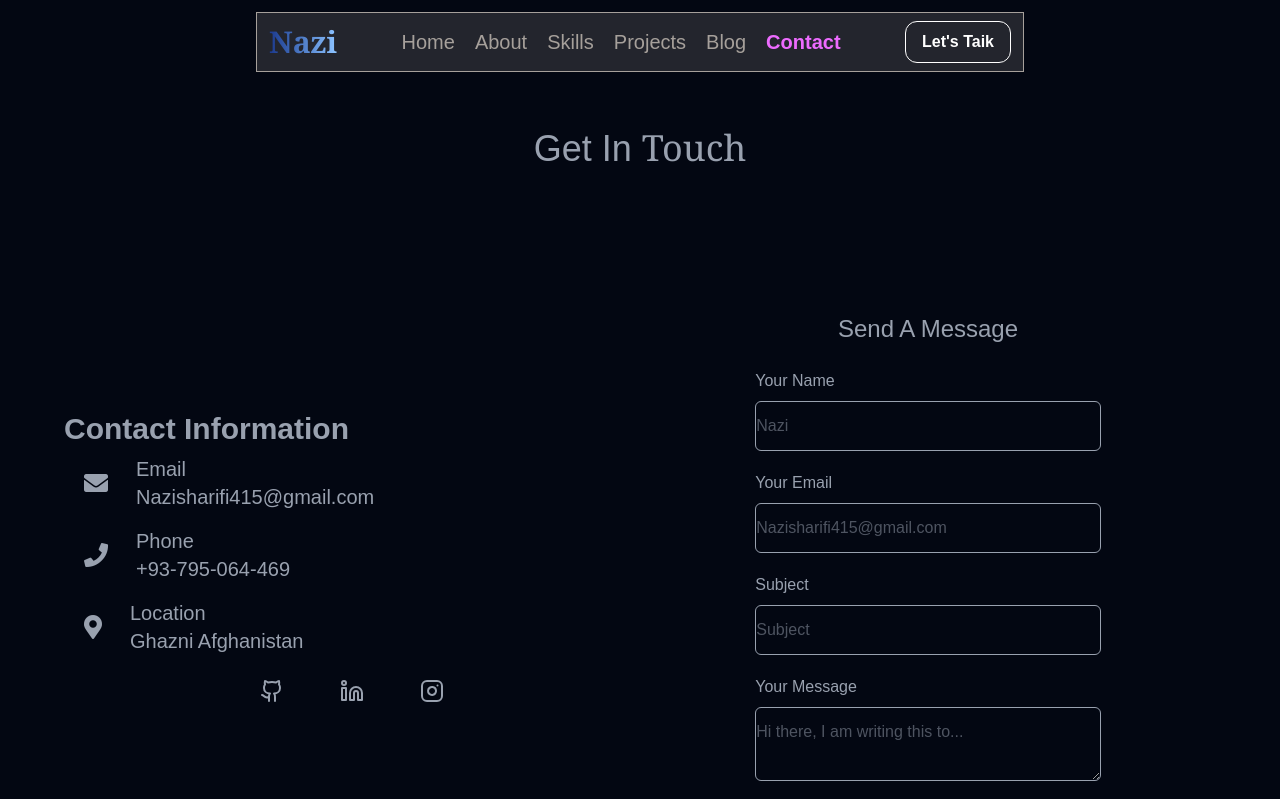
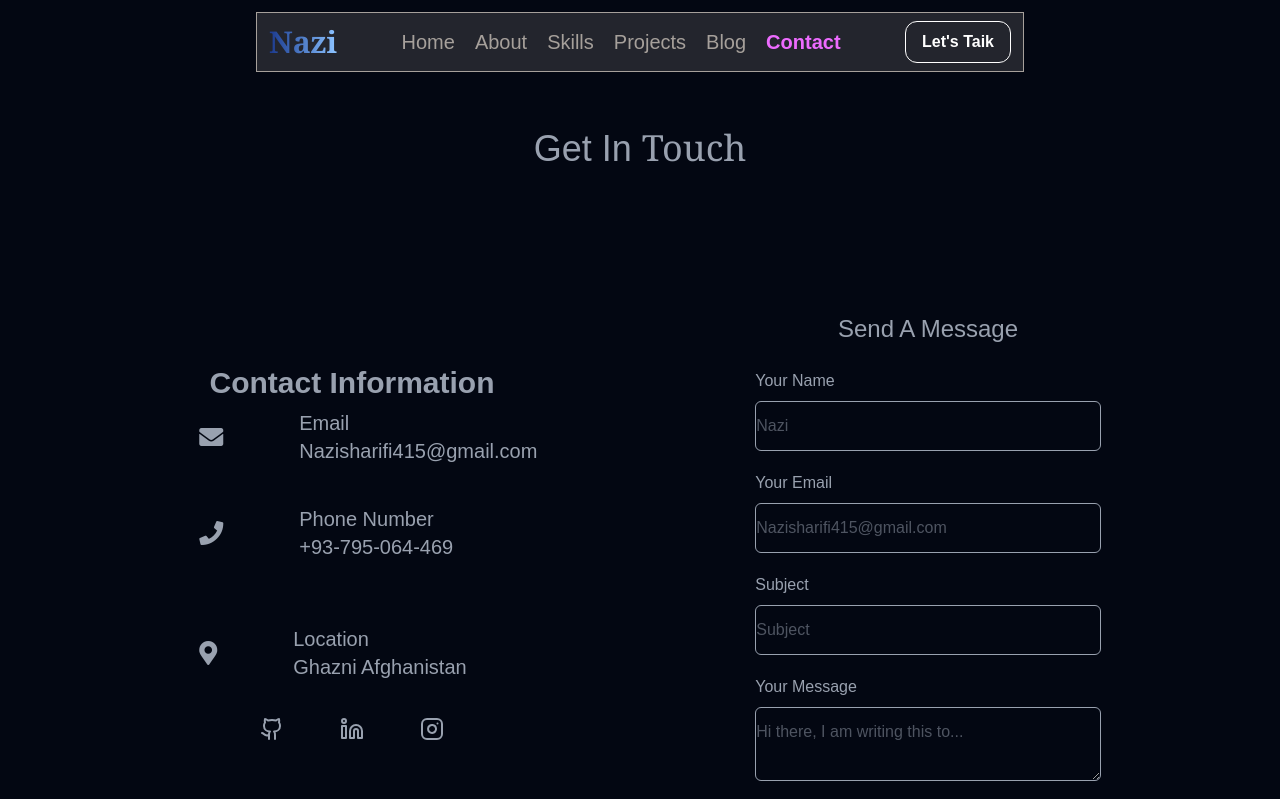
Before and after one commit to nazisharifi2025/NaziSharifi, a Next.js app: page /contactme in a window 1280 px wide. Shown: the top 799 px of the page. Built offline with nearby package versions, Linux system fonts and the light colour scheme.

Commit message:
added new style

```diff
--- a/src/app/Componnint/AboutUs.tsx
+++ b/src/app/Componnint/AboutUs.tsx
@@ -3,7 +3,7 @@ import { Codesandbox, Database } from "lucide-react"
 function AboutUs() {
   return (
     <section id="aboutme" className="h-fit   w-full flex-col justify-center items-center p-5">
-        <h1 className='text-5xl font-bold font-web bg-linear-to-r from-white/30 via-blue-400 to-fuchsia-400/40 text-transparent bg-clip-text mx-auto text-center'>About Me</h1>
+        <h1 className='text-5xl font-bold font-web bg-linear-to-l from-blue-300  to-blue-900 text-transparent bg-clip-text mx-auto text-center'>About Me</h1>
         <div className="w-full grid grid-cols-2 mt-12 gap-3">
             <div className=" flex flex-col gap-8 justify-center  mx-auto p-8 rounded-xl  ">
           <h1 className="text-4xl font-bold  text-stone-300">Step into the World of Code</h1>
--- a/src/app/Componnint/Git.tsx
+++ b/src/app/Componnint/Git.tsx
@@ -47,28 +47,30 @@ function Git() {
       <div className='h-[90%] w-[90%] flex lg:flex-row flex-col my-12 items-center justify-between'>
 
         {/* Left - Info */}
-        <div className='lg:w-1/2 w-full'>
+         <div className='lg:w-1/2 w-full h-full flex flex-col justify-center items-center'>
         <h1 className='font-bold text-3xl'>Contact Information</h1>
-
-          <div className='flex items-center gap-4 p-2'>
+        <div className='h-fit w-full flex flex-col lg:gap-7 md:gap-7 gap-0 '>
+            <div className='flex lg:gap-16 md:gap-16 gap-4 items-center lg:w-[60%] md:w-[60%] w-[95%] mx-auto h-fit p-2'>
                <i className="fas fa-envelope text-2xl p-3 bg-nav rounded-full"></i>
                <h2 className='text-xl'>Email <br /> Nazisharifi415@gmail.com</h2>
             </div>
-
-          <div className='flex items-center gap-4 p-2'>
+            </div>
+        <div className='h-fit w-full flex flex-col lg:gap-7 md:gap-7 gap-0 py-6'>
+            <div className='flex lg:gap-16 md:gap-16 gap-4 items-center lg:w-[60%] md:w-[60%] w-[95%] mx-auto h-fit p-2'>
                <i className="fas fa-phone text-2xl p-3 bg-nav rounded-full"></i>
-            <h2 className='text-xl'>Phone <br /> +93-795-064-469</h2>
+               <h2 className='text-xl'>Phone Number <br /> +93-795-064-469</h2>
             </div>
-
-          <div className='flex items-center gap-4 p-2'>
+            </div>
+        <div className='h-fit w-full flex flex-col lg:gap-7 md:gap-7 gap-0 py-6'>
+            <div className='flex lg:gap-16 md:gap-16  items-center lg:w-[60%] md:w-[60%] w-[95%] mx-auto h-fit p-2'>
                <i className="fas fa-map-marker-alt text-2xl p-3 bg-nav rounded-full"></i>
                <h2 className='text-xl'>Location <br /> Ghazni Afghanistan</h2>
             </div>
-
-          <div className='flex space-x-14 text-nav justify-center items-center py-4'>
-            <a href="https://github.com/nazisharifi2025"><Github /></a>
-            <a href="https://www.linkedin.com/in/nazi-sharifi-102735368/"><Linkedin /></a>
-            <a href="https://www.instagram.com/nazisharifi14/"><Instagram /></a>
+            <div className='flex space-x-14 text-nav justify-center items-center'>
+               <a href="https://github.com/nazisharifi2025"><Github/></a>
+               <a href="https://www.linkedin.com/in/nazi-sharifi-102735368/"><Linkedin/></a>
+                <a href="https://www.instagram.com/nazisharifi14/"><Instagram/></a>
+            </div>
         </div>
         </div>
 
--- a/src/app/Componnint/Mysceel.tsx
+++ b/src/app/Componnint/Mysceel.tsx
@@ -4,7 +4,7 @@ function Mysceel() {
   return (
     <section id='scill' className='w-full h-fit bg-no-repeat bg-cover bg-center  '>
         <div className='h-full w-full flex justify-center items-center lg:py-20 py-28 px-12 flex-col gap-16'>
-            <h1 className='text-5xl font-bold font-web bg-linear-to-r from-white/30 via-blue-400 to-fuchsia-400/40 text-transparent bg-clip-text'>My Skills</h1>
+            <h1 className='text-5xl font-bold font-web bg-linear-to-l from-blue-300  to-blue-900 text-transparent bg-clip-text'>My Skills</h1>
             <div className='flex gap-12 w-full justify-center flex-wrap'>
               <div className='h-[150px] w-[300px] rounded-2xl  bg-gray-800/50 border border-fuchsia-400/20  hover:shadow-[0_0_15px_0_rgba(0,0,0,0.3)] transition-all duration-500 shadow-inner shadow-fuchsia-300/20 text-stone-200 px-12 py-6 relative '>
                 <i className="text-4xl hover:rotate-180 transform-fill transition-all absolute top-12 -left-6 duration-700 bg-nav p-4 rounded-xl animate-bounce text-red-500 fab fa-html5"></i>
--- a/src/app/Componnint/Project.tsx
+++ b/src/app/Componnint/Project.tsx
@@ -56,7 +56,7 @@ function Project() {
     ]
   return (
     <section id='project' className='flex flex-col justify-center items-center gap-12'>
-        <h1 className='text-5xl font-bold font-web bg-linear-to-r  from-white/30 via-blue-400 to-fuchsia-400/40 text-transparent bg-clip-text'>Featured Projects</h1>
+        <h1 className='text-5xl font-bold font-web bg-linear-to-l from-blue-300  to-blue-900 text-transparent bg-clip-text'>Featured Projects</h1>
         <div className='w-[90%] mx-auto  px-3 h-fit grid grid-cols-2 gap-2'>
             {project.map((Pro)=>(
             <div key={Pro.id} className='flex-col p-b12 rounded-xl border border-stone-400/20 hover:shadow-[0_0_15px_0_rgba(0,0,0,0.3)] transition-all duration-500 shadow-inner shadow-fuchsia-300/20 hover:border-fuchsia-400/60 group'>
```
Lines whose indentation alone changed are shown as unchanged.
